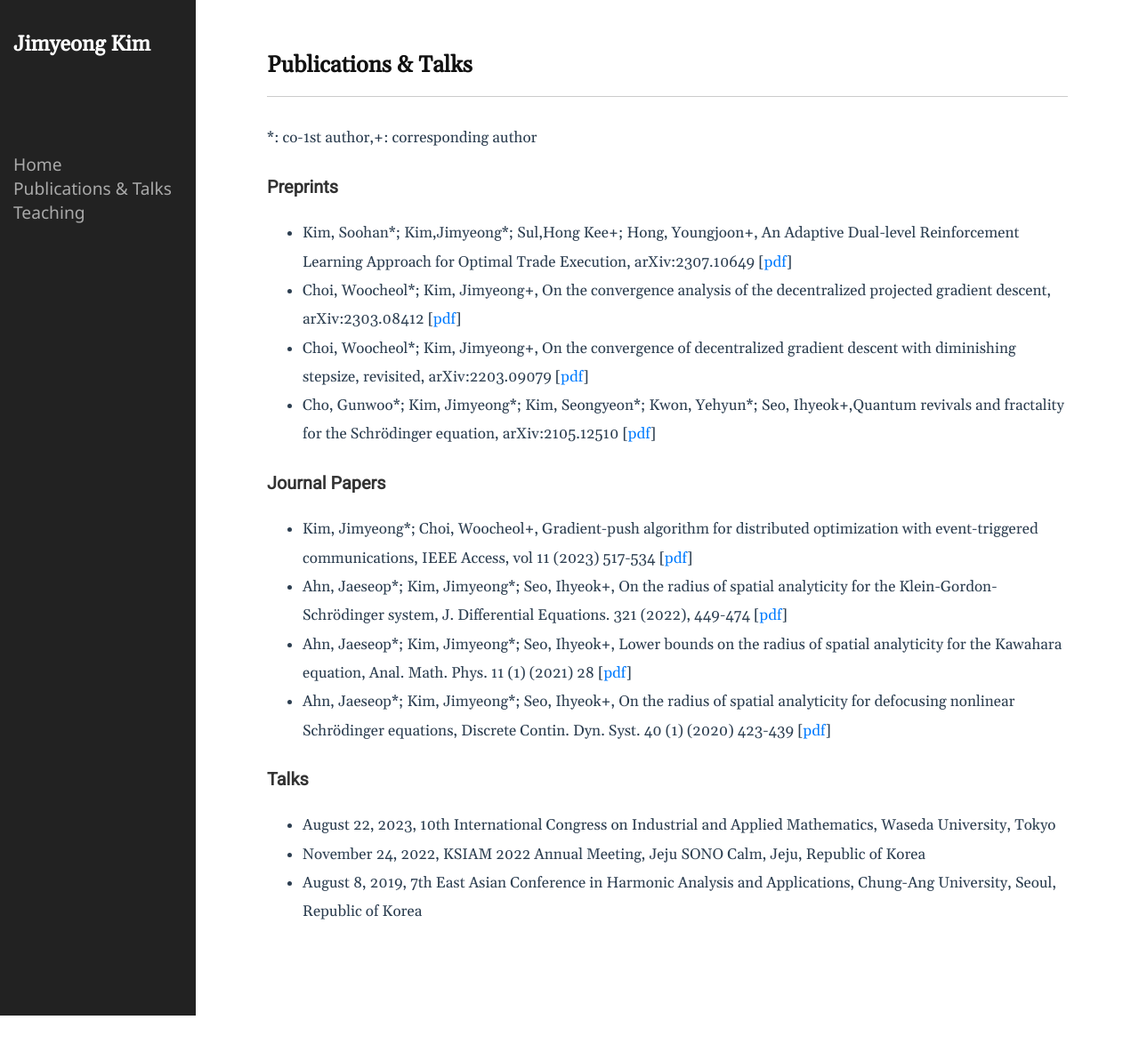
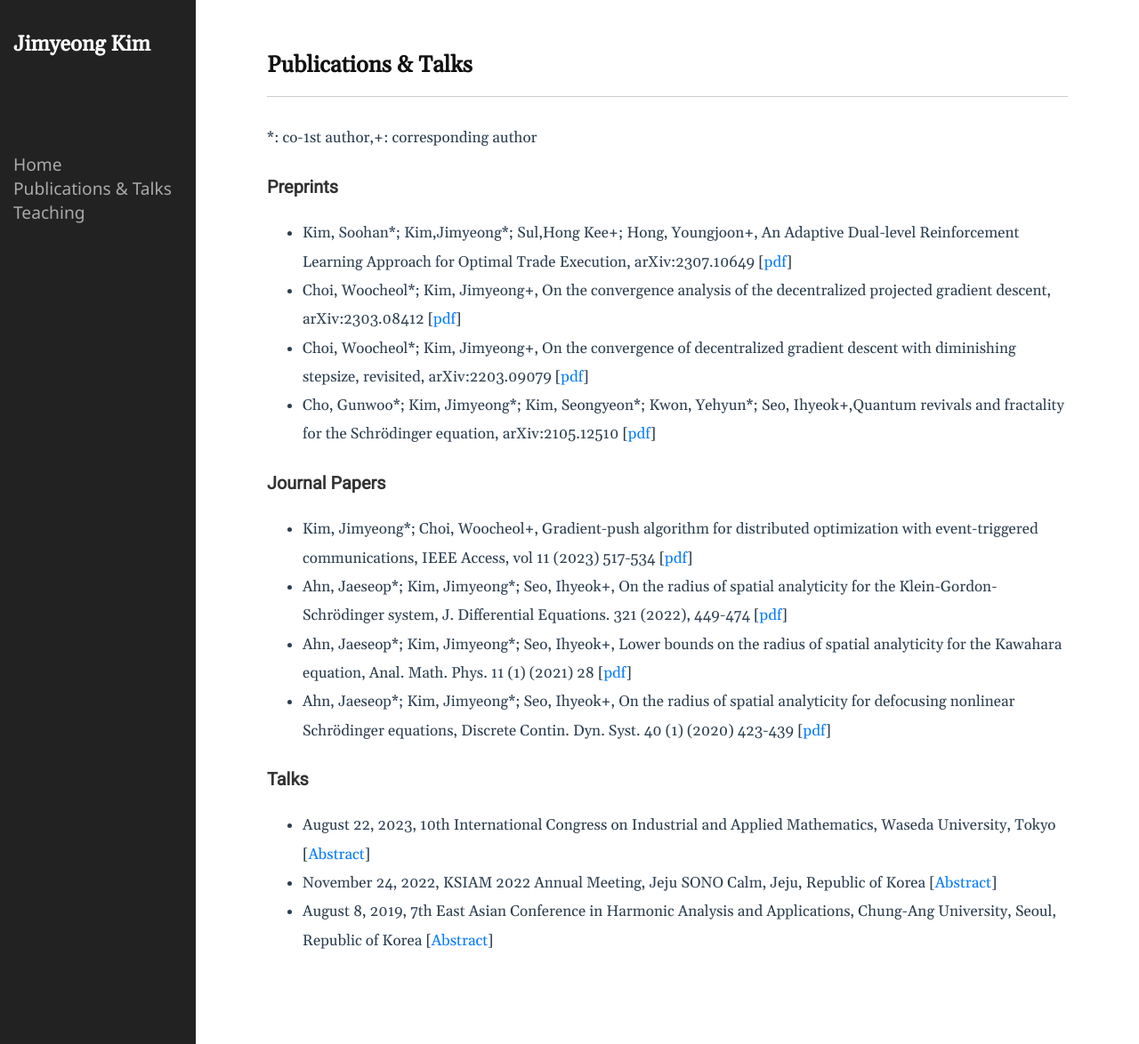
Before and after one commit to kimjimyeong93/kimjimyeong93.github.io, a Jekyll site: the page built from publication.markdown, in a window 1280 px wide. Shown: the whole page at 89% size. Built offline with Jekyll 4.4.1, drawn with Linux system fonts in a browser that asks for light colours; before the commit the page ends 1142 px from its top, so only the background shows below that.

Commit message:
Update publication.markdown

```diff
--- a/publication.markdown
+++ b/publication.markdown
@@ -19,6 +19,6 @@ permalink: /publications_and_talks/
 - Ahn, Jaeseop\*; Kim, Jimyeong\*; Seo, Ihyeok+, On the radius of spatial analyticity for defocusing nonlinear Schrödinger equations, Discrete Contin. Dyn. Syst. 40 (1) (2020) 423-439 \[[pdf](https://www.aimsciences.org/article/doi/10.3934/dcds.2020016)\]
 
 ### Talks
-- August 22, 2023, 10th International Congress on Industrial and Applied Mathematics, Waseda University, Tokyo
-- November 24, 2022, KSIAM 2022 Annual Meeting, Jeju SONO Calm, Jeju, Republic of Korea
-- August 8, 2019, 7th East Asian Conference in Harmonic Analysis and Applications, Chung-Ang University, Seoul, Republic of Korea
+- August 22, 2023, 10th International Congress on Industrial and Applied Mathematics, Waseda University, Tokyo \[[Abstract](https://iciam2023.org/registered_data?id=01247)\]
+- November 24, 2022, KSIAM 2022 Annual Meeting, Jeju SONO Calm, Jeju, Republic of Korea \[[Abstract](https://ksiam.org/UploadData/Editor/Conference/202301/DA6FDE6095FC4D8CAF20F1F3AC160937.pdf)\]
+- August 8, 2019, 7th East Asian Conference in Harmonic Analysis and Applications, Chung-Ang University, Seoul, Republic of Korea \[[Abstract](http://conference.math.snu.ac.kr/EACHAA2019/)\]
```
